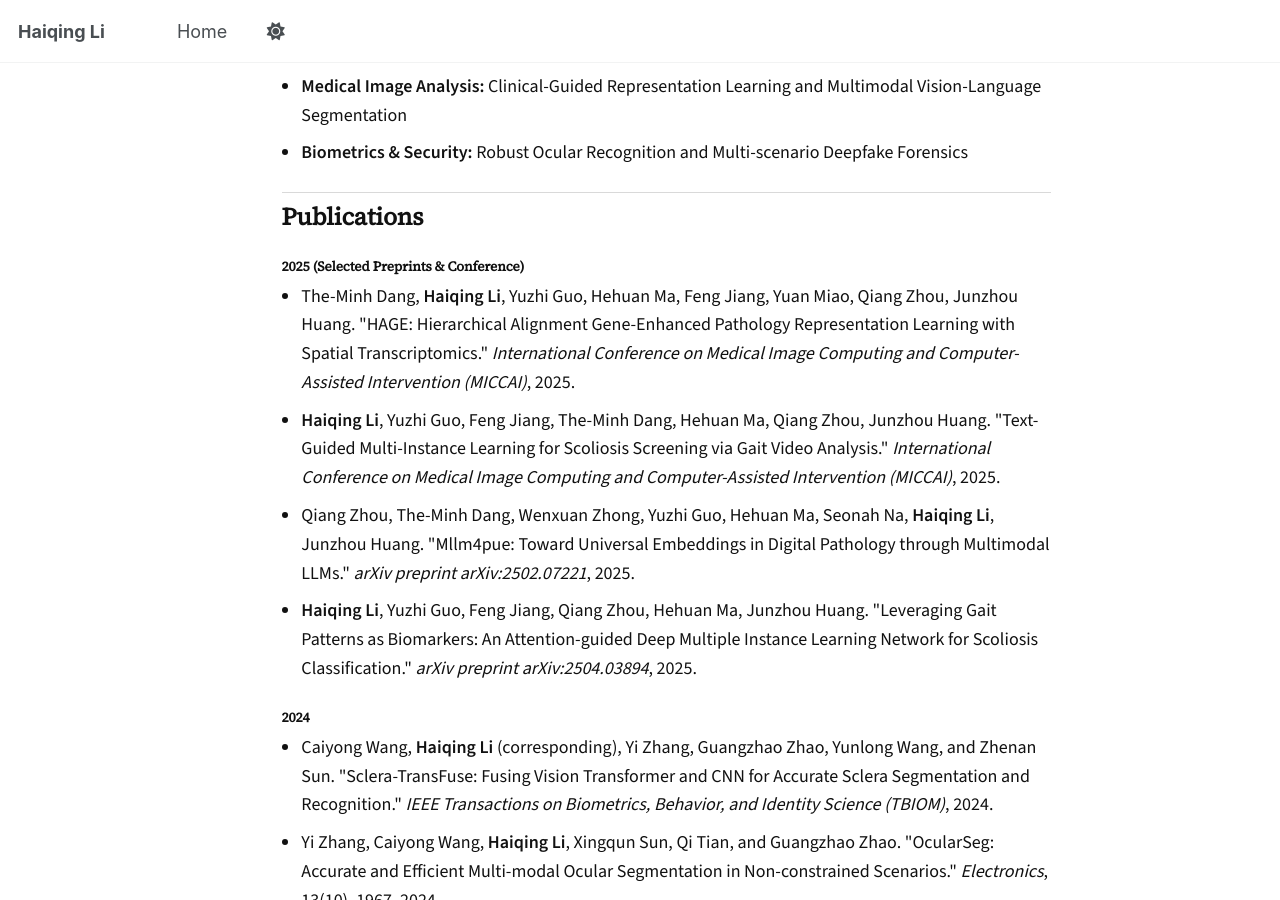
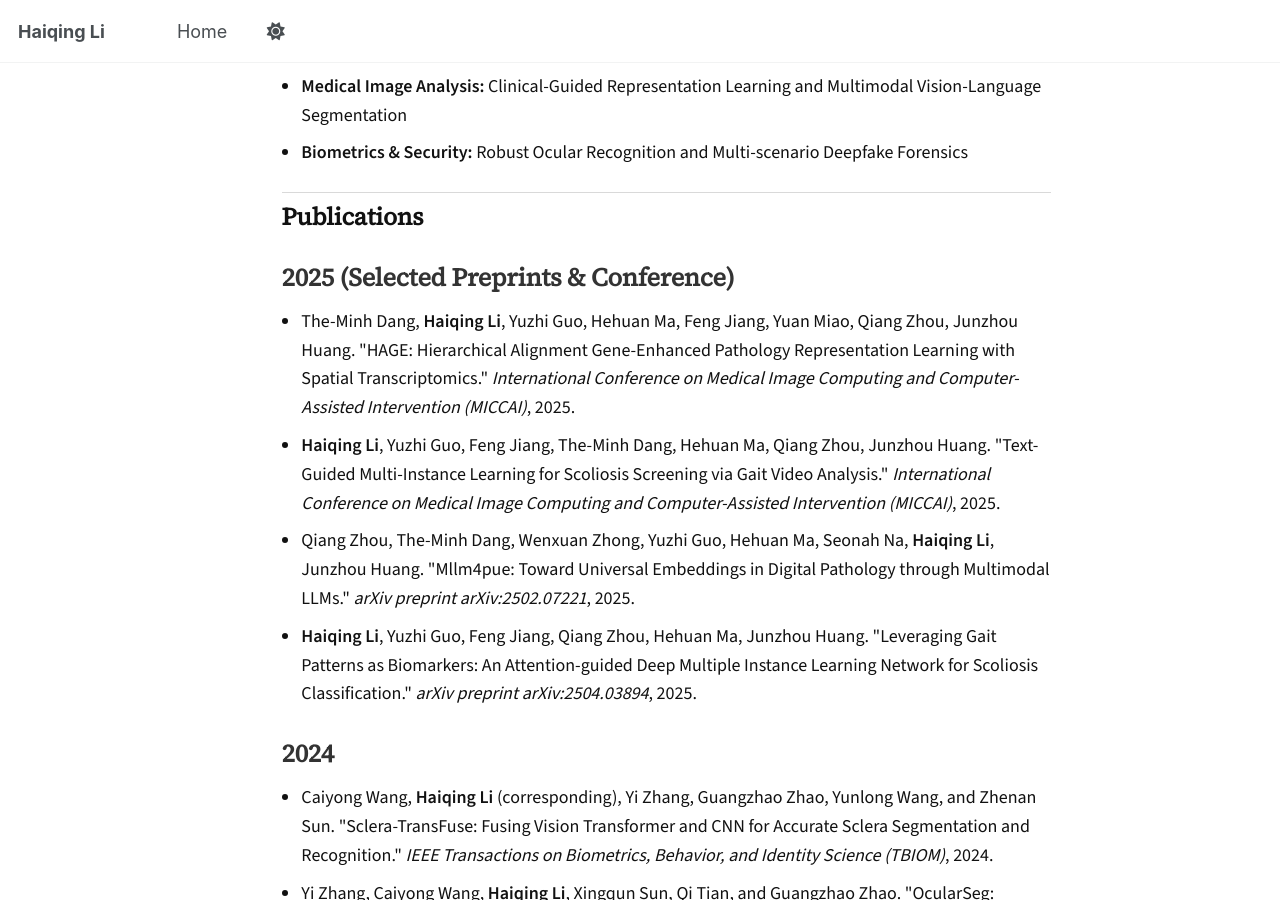
Before and after one commit to lhqqq/lhqqq.github.io, a Jekyll site: the page built from _pages/about.md, in a window 1280 px wide and 900 px high, scrolled down 733 px. Built offline with Jekyll 4.4.1, drawn with Linux system fonts in a browser that asks for light colours; emoji names are drawn with the system emoji font; a script that is not in the unit is left out.

Commit message:
Update publication section styles in about.md

```diff
--- a/_pages/about.md
+++ b/_pages/about.md
@@ -67,7 +67,7 @@ redirect_from:
 <section id="publications">
   <h3 class="section-title">Publications</h3>
 
-  <h4 class="sub-section-title">2025 (Selected Preprints & Conference)</h4>
+  <h4 style="font-size: 1.4em; margin-top: 30px; margin-bottom: 15px; color: #333;">2025 (Selected Preprints & Conference)</h4>
   <ul class="simple-list">
     <li>
       The-Minh Dang, <strong>Haiqing Li</strong>, Yuzhi Guo, Hehuan Ma, Feng Jiang, Yuan Miao, Qiang Zhou, Junzhou Huang.
@@ -91,7 +91,7 @@ redirect_from:
     </li>
   </ul>
 
-  <h4 class="sub-section-title">2024</h4>
+  <h4 style="font-size: 1.4em; margin-top: 30px; margin-bottom: 15px; color: #333;">2024</h4>
   <ul class="simple-list">
     <li>
       Caiyong Wang, <strong>Haiqing Li</strong> (corresponding), Yi Zhang, Guangzhao Zhao, Yunlong Wang, and Zhenan Sun.
@@ -105,7 +105,7 @@ redirect_from:
     </li>
   </ul>
 
-  <h4 class="sub-section-title">2023</h4>
+  <h4 style="font-size: 1.4em; margin-top: 30px; margin-bottom: 15px; color: #333;">2023</h4>
   <ul class="simple-list">
     <li>
       <strong>Haiqing Li</strong>, Caiyong Wang, Guangzhao Zhao, Zhenan He, Yunlong Wang, and Zhenan Sun.
@@ -125,7 +125,7 @@ redirect_from:
     </li>
   </ul>
 
-  <h4 class="sub-section-title">Earlier Works</h4>
+  <h4 style="font-size: 1.4em; margin-top: 30px; margin-bottom: 15px; color: #333;">Earlier Works</h4>
   <ul class="simple-list">
     <li>
       Ying Zheng, <strong>Haiqing Li</strong>, and Aiping Ren.
```
